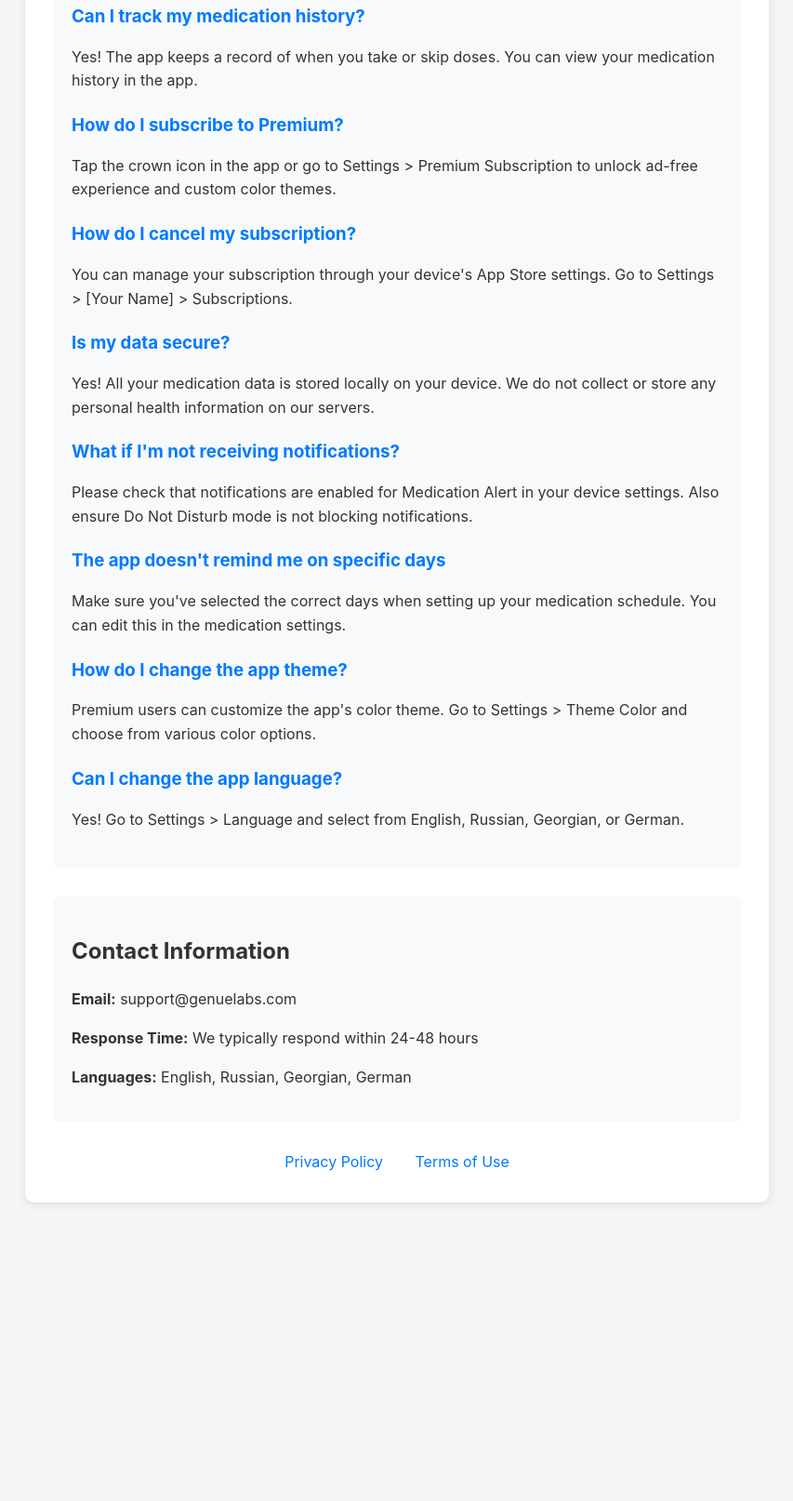
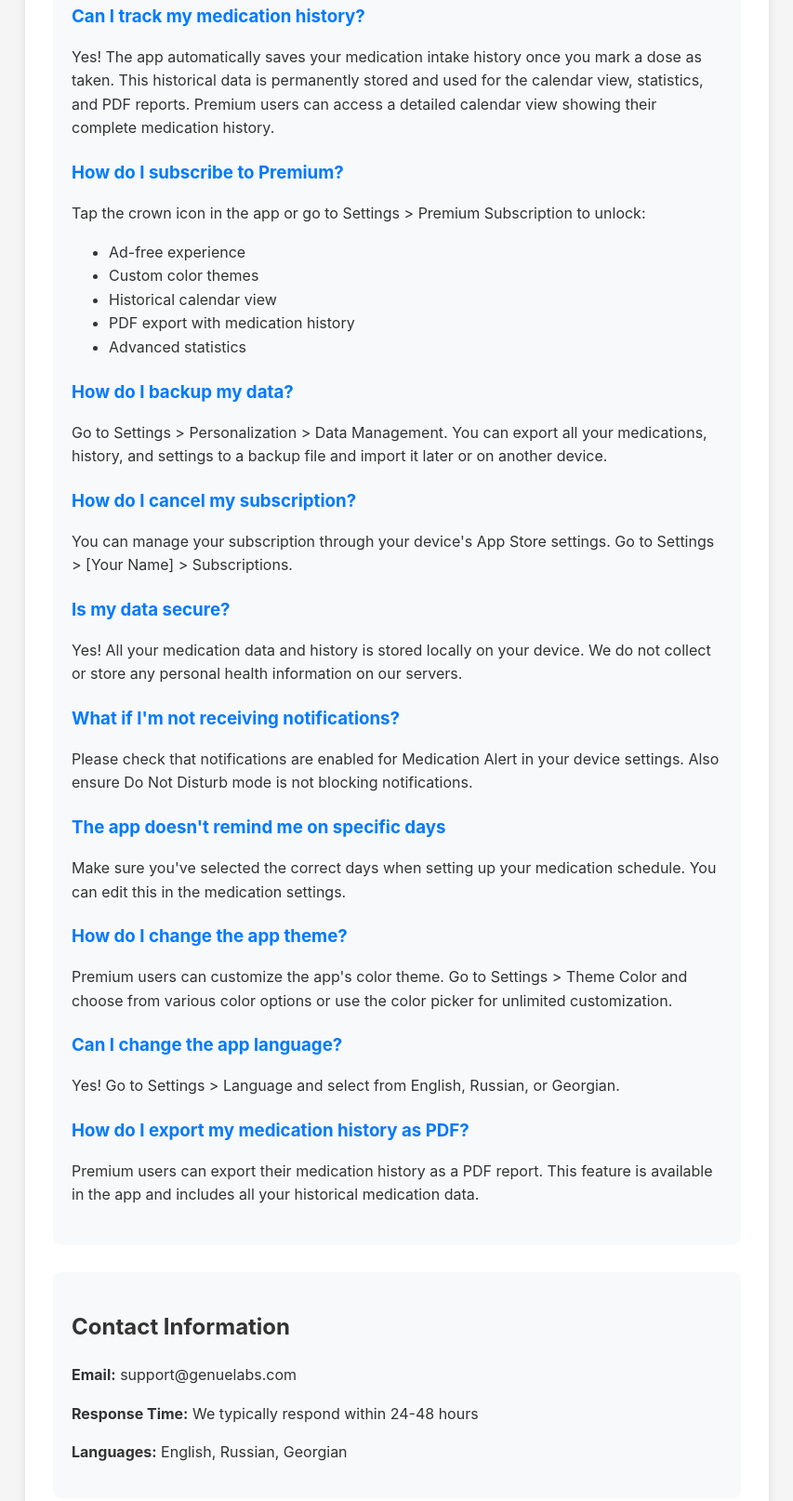
Before and after one commit to LevanAmashukeli/genuelabs.com, a plain HTML site: page medicationalert/support.html in a window 1280 px wide. Shown: the part 1042-2656 px from the top of the page at 93% size, without its empty margins (213-1066 px from the left). Before the commit the page ends 2355 px from the top, so only its background shows below. Drawn offline with Linux system fonts and the light colour scheme.

Commit message:
Update support.html

```diff
--- a/medicationalert/support.html
+++ b/medicationalert/support.html
@@ -115,12 +115,24 @@
 
             <div class="faq">
                 <h3>Can I track my medication history?</h3>
-                <p>Yes! The app keeps a record of when you take or skip doses. You can view your medication history in the app.</p>
+                <p>Yes! The app automatically saves your medication intake history once you mark a dose as taken. This historical data is permanently stored and used for the calendar view, statistics, and PDF reports. Premium users can access a detailed calendar view showing their complete medication history.</p>
             </div>
 
             <div class="faq">
                 <h3>How do I subscribe to Premium?</h3>
-                <p>Tap the crown icon in the app or go to Settings > Premium Subscription to unlock ad-free experience and custom color themes.</p>
+                <p>Tap the crown icon in the app or go to Settings > Premium Subscription to unlock:</p>
+                <ul>
+                    <li>Ad-free experience</li>
+                    <li>Custom color themes</li>
+                    <li>Historical calendar view</li>
+                    <li>PDF export with medication history</li>
+                    <li>Advanced statistics</li>
+                </ul>
+            </div>
+
+            <div class="faq">
+                <h3>How do I backup my data?</h3>
+                <p>Go to Settings > Personalization > Data Management. You can export all your medications, history, and settings to a backup file and import it later or on another device.</p>
             </div>
 
             <div class="faq">
@@ -130,7 +142,7 @@
 
             <div class="faq">
                 <h3>Is my data secure?</h3>
-                <p>Yes! All your medication data is stored locally on your device. We do not collect or store any personal health information on our servers.</p>
+                <p>Yes! All your medication data and history is stored locally on your device. We do not collect or store any personal health information on our servers.</p>
             </div>
 
             <div class="faq">
@@ -145,12 +157,17 @@
 
             <div class="faq">
                 <h3>How do I change the app theme?</h3>
-                <p>Premium users can customize the app's color theme. Go to Settings > Theme Color and choose from various color options.</p>
+                <p>Premium users can customize the app's color theme. Go to Settings > Theme Color and choose from various color options or use the color picker for unlimited customization.</p>
             </div>
 
             <div class="faq">
                 <h3>Can I change the app language?</h3>
-                <p>Yes! Go to Settings > Language and select from English, Russian, Georgian, or German.</p>
+                <p>Yes! Go to Settings > Language and select from English, Russian, or Georgian.</p>
+            </div>
+
+            <div class="faq">
+                <h3>How do I export my medication history as PDF?</h3>
+                <p>Premium users can export their medication history as a PDF report. This feature is available in the app and includes all your historical medication data.</p>
             </div>
         </div>
 
@@ -158,7 +175,7 @@
             <h2>Contact Information</h2>
             <p><strong>Email:</strong> support@genuelabs.com</p>
             <p><strong>Response Time:</strong> We typically respond within 24-48 hours</p>
-            <p><strong>Languages:</strong> English, Russian, Georgian, German</p>
+            <p><strong>Languages:</strong> English, Russian, Georgian</p>
         </div>
 
         <div class="links">
```
